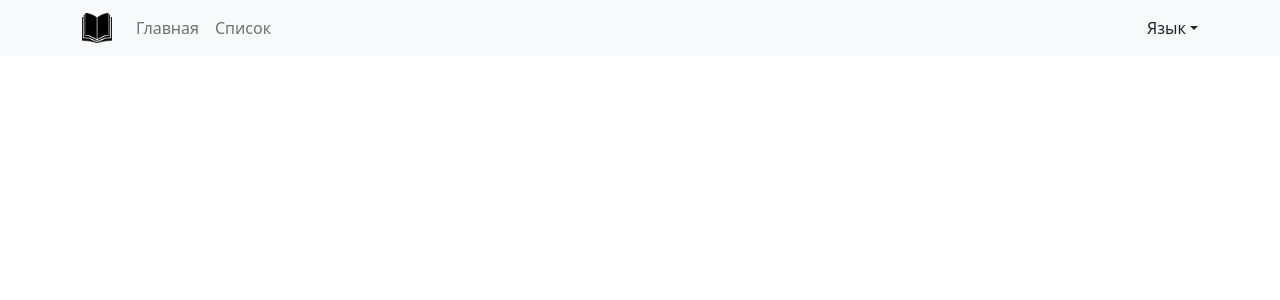
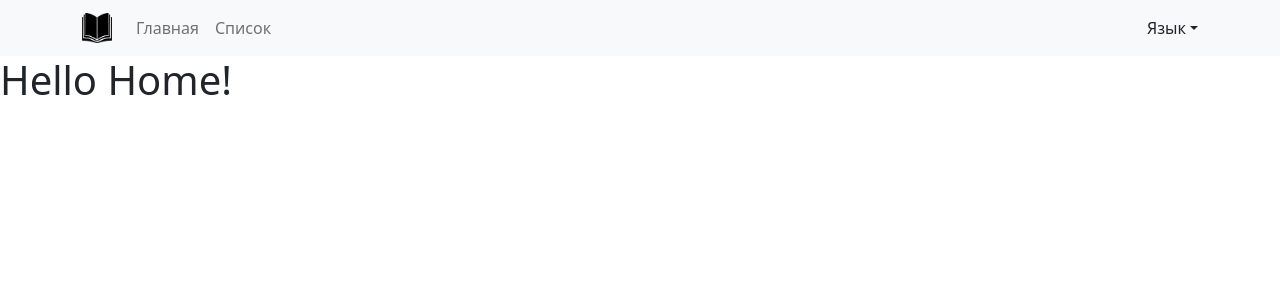
Before and after one commit to CaptMelancholy/cpi_bellitclub, a React (Create React App) app: page / in a window 1280 px wide. Shown: the top 300 px of the page. Built offline with nearby package versions, Linux system fonts and the light colour scheme.

Commit message:
feat: Routes Add

```diff
--- a/src/Components/Header.js
+++ b/src/Components/Header.js
@@ -25,7 +25,7 @@ export default class Header extends Component {
                         <Navbar.Toggle aria-controls="responsive-navbar-bar" />
                         <Navbar.Collapse id="responsive-nav-bar" >
                             <Nav className="me-auto">
-                            <Nav.Link href="/info"> Главная </Nav.Link>
+                                <Nav.Link href="/"> Главная </Nav.Link>
                                 <Nav.Link href="/list"> Список </Nav.Link>
                             </Nav>
                             <NavDropdown title="Язык" id="collasible-nav-dropdown">
@@ -39,8 +39,8 @@ export default class Header extends Component {
                 </Navbar>
                 <BrowserRouter>
                     <Routes>
-                    <Route exact path="/" component={Home} />
-                    <Route exact path="/list" component={List} />
+                        <Route path="/" element={ <Home />} />
+                        <Route path="/list" element={ <List />} />
                     </Routes>
                 </BrowserRouter>
 
--- a/src/Pages/Home.js
+++ b/src/Pages/Home.js
@@ -4,7 +4,7 @@ export default class Home extends Component {
   render() {
     return (
       <div>
-        Hello Home!
+        <h1>Hello Home!</h1>
       </div>
     )
   }
--- a/src/Pages/List.js
+++ b/src/Pages/List.js
@@ -4,7 +4,7 @@ export default class List extends Component {
   render() {
     return (
       <div>
-        Hello List
+        <h1>Hello list</h1>
       </div>
     )
   }
```
Lines whose indentation alone changed are shown as unchanged.
